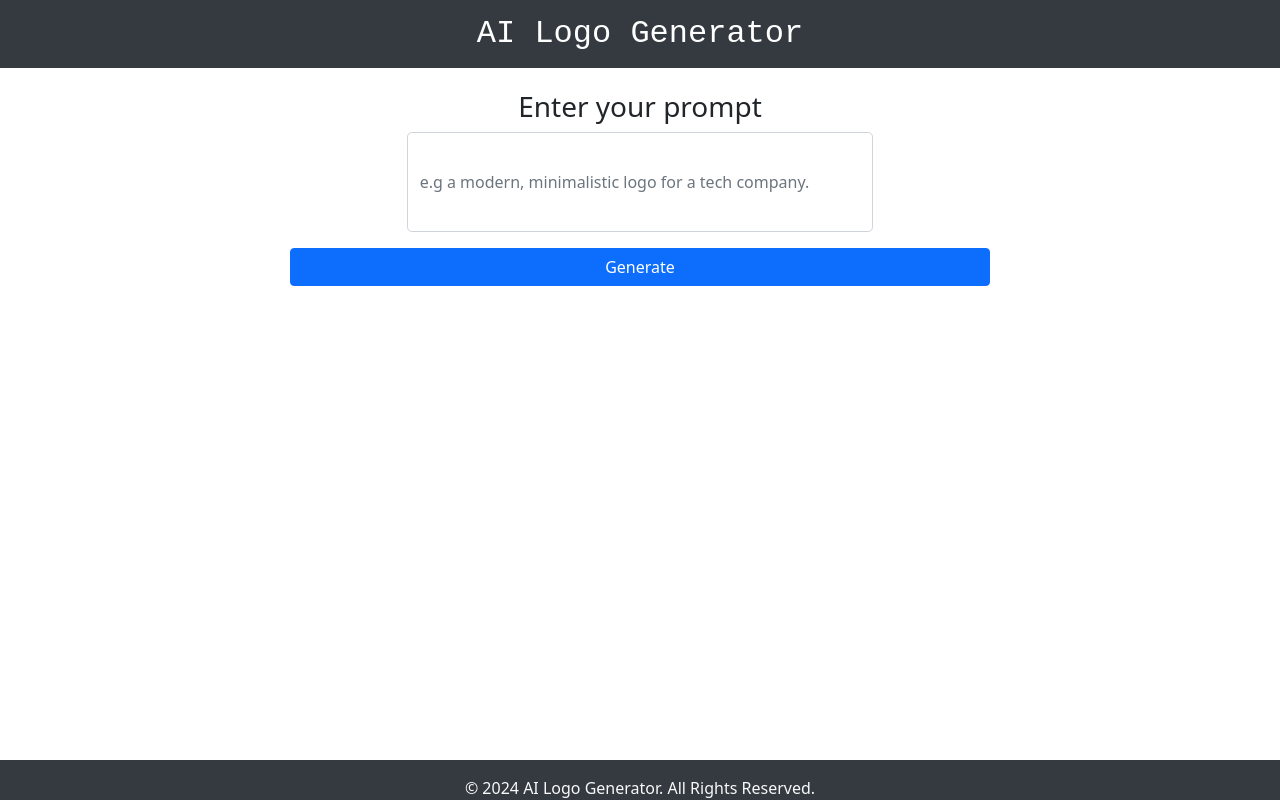
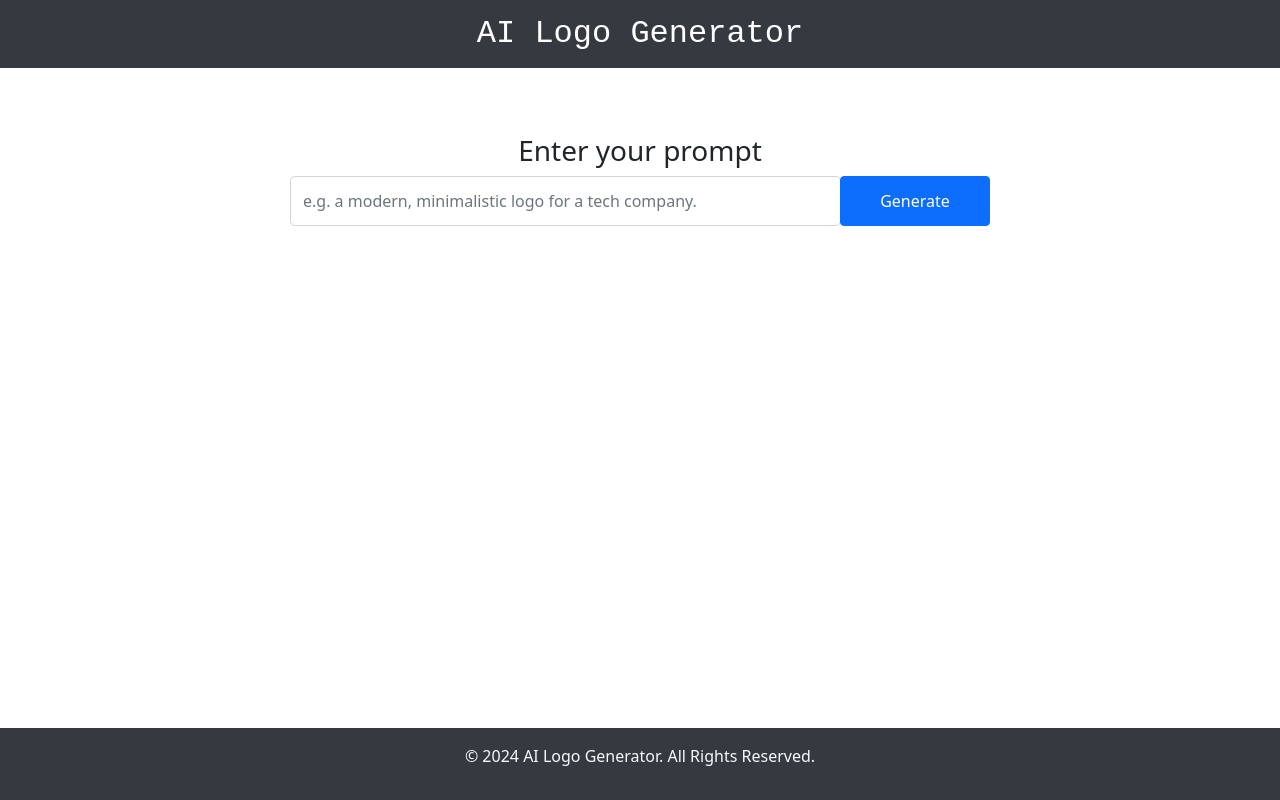
Before and after one commit to z1ppyyy/AI-Logo-Generator, a Flask app: page /logo in a window 1280 px wide. Run offline with Flask 3, Linux system fonts and the light colour scheme.

Commit message:
fix design

```diff
--- a/static/styles.css
+++ b/static/styles.css
@@ -1,31 +1,22 @@
 body {
-    font-family:'Times New Roman', Times, serif;
+    font-family: 'Roboto', sans-serif;
     background-color: #f8f9fa;
     color: #333;
     margin: 0;
     height: 100vh;
     display: flex;
     flex-direction: column;
-    justify-content: center; /* Center vertically */
-    align-items: center;     /* Center horizontally */
+    justify-content: center;
+    align-items: center;
 }
 
 .container {
     text-align: center;
     display: flex;
     flex-direction: column;
-    justify-content: center; /* Center vertically */
-    align-items: center;     /* Center horizontally */
-    min-height: 80vh;        /* Ensures the container doesn't overflow */
-}
-
-
-
-.btn-primary {
-    background-color: #343a40;
-    border-color: #343a40;
-    width: 700px;     /* Limit width */
-    box-sizing: border-box;
+    justify-content: center;
+    align-items: center;
+    min-height: 80vh;
 }
 
 .header {
@@ -41,20 +32,24 @@ body {
 
 .logo {
     text-decoration: none;
-    color: rgb(255, 255, 255);
+    color: #fff;
     font-size: xx-large;
     font-family: 'Courier New', Courier, monospace;
 }
 
 footer {
+    background-color: #343a40;
+    color: #f8f9fa;
+    text-align: center;
+    padding: 10px;
     position: fixed;
     bottom: 0;
     width: 100%;
-    height: 5%;
+}
+
+.btn-primary {
     background-color: #343a40;
-    color: #f8f9fa;
-    text-align: center;
-    padding: 10px 0;
+    border-color: #343a40;
 }
 
 #logo-message {
@@ -80,3 +75,34 @@ img {
 .form-control {
     height: 100px;
 }
+
+.container-fluid {
+    display: flex;
+    justify-content: center;
+    align-items: center;
+    min-height: 100vh;
+    flex-direction: column;
+}
+
+.form-control {
+    width: 100%;
+}
+
+.input-group .form-control {
+    height: 50px;
+    border-radius: 0;
+}
+
+.input-group .btn {
+    height: 50px;
+    width: 150px;
+}
+
+#prompt-and-image img {
+    max-width: 300px;
+    height: auto;
+}
+
+/* .text-center h1 {
+    padding-bottom: 10%;
+} */
--- a/templates/base.html
+++ b/templates/base.html
@@ -8,15 +8,14 @@
         {% endblock %}
     </title>
     <link rel="stylesheet" href="../static/styles.css">
+    <link href="https://fonts.googleapis.com/css2?family=Roboto:wght@400;700&display=swap" rel="stylesheet">
     <link href="https://cdn.jsdelivr.net/npm/bootstrap@5.0.2/dist/css/bootstrap.min.css" rel="stylesheet" integrity="sha384-EVSTQN3/azprG1Anm3QDgpJLIm9Nao0Yz1ztcQTwFspd3yD65VohhpuuCOmLASjC" crossorigin="anonymous">
 </head>
 <body>
     {% include 'header.html' %}
     {% block body %} {% endblock %}
+    <footer class="text-center py-3 mt-auto">
+        <p>&copy; 2024 AI Logo Generator. All Rights Reserved.</p>
+    </footer>
 </body>
-
-<footer class="text-center py-3 mt-auto" style="background-color: #343a40; color: #f8f9fa;">
-    <p>&copy; 2024 AI Logo Generator. All Rights Reserved.</p>
-</footer>
-
 </html>
--- a/templates/logo.html
+++ b/templates/logo.html
@@ -3,20 +3,22 @@
 {% block title %}Logo Generation{% endblock %}
 
 {% block body %}
-<div class="container">
-    <form action="/logo" method="post" id="logo-form" class="text-center">
+<div class="container-fluid d-flex justify-content-center align-items-center flex-column" style="height: 100vh;">
+    <form action="/logo" method="post" id="logo-form" class="text-center" style="max-width: 700px; width: 100%;">
         <h3><label for="input-box">Enter your prompt</label></h3>
-        <div class="col-md-8 mx-auto text-center">
-            <input type="text" class="form-control rounded-3 mb-3" id="input-box" name="logo" placeholder="e.g a modern, minimalistic logo for a tech company.">
+
+        <div class="input-group mb-3">
+            <input type="text" class="form-control rounded-3" id="input-box" name="logo" placeholder="e.g. a modern, minimalistic logo for a tech company." style="height: 50px;">
+            <div class="input-group-append">
+                <button type="submit" class="btn btn-primary" style="height: 50px; width: 150px;">Generate</button>
+            </div>
         </div>
-        <input type="submit" class="btn btn-primary mb-4" value="Generate">
     </form>
 
-
-    <div id="prompt-and-image">
+    <div id="prompt-and-image" class="mt-4 text-center" style="max-width: 700px;">
         {% if image %}
             <h3>{{ prompt }}</h3>
-            <img src="{{ image }}" alt="{{ prompt }}" class="mt-4" style="max-width: 500px; height: auto;">
+            <img src="{{ image }}" alt="{{ prompt }}" style="max-width: 300px; height: auto;">
         {% else %}
             <p id="logo-message">Your logo coming soon...</p>
         {% endif %}
```
Also changed, not shown: templates/index.html (+4 -7 lines).
